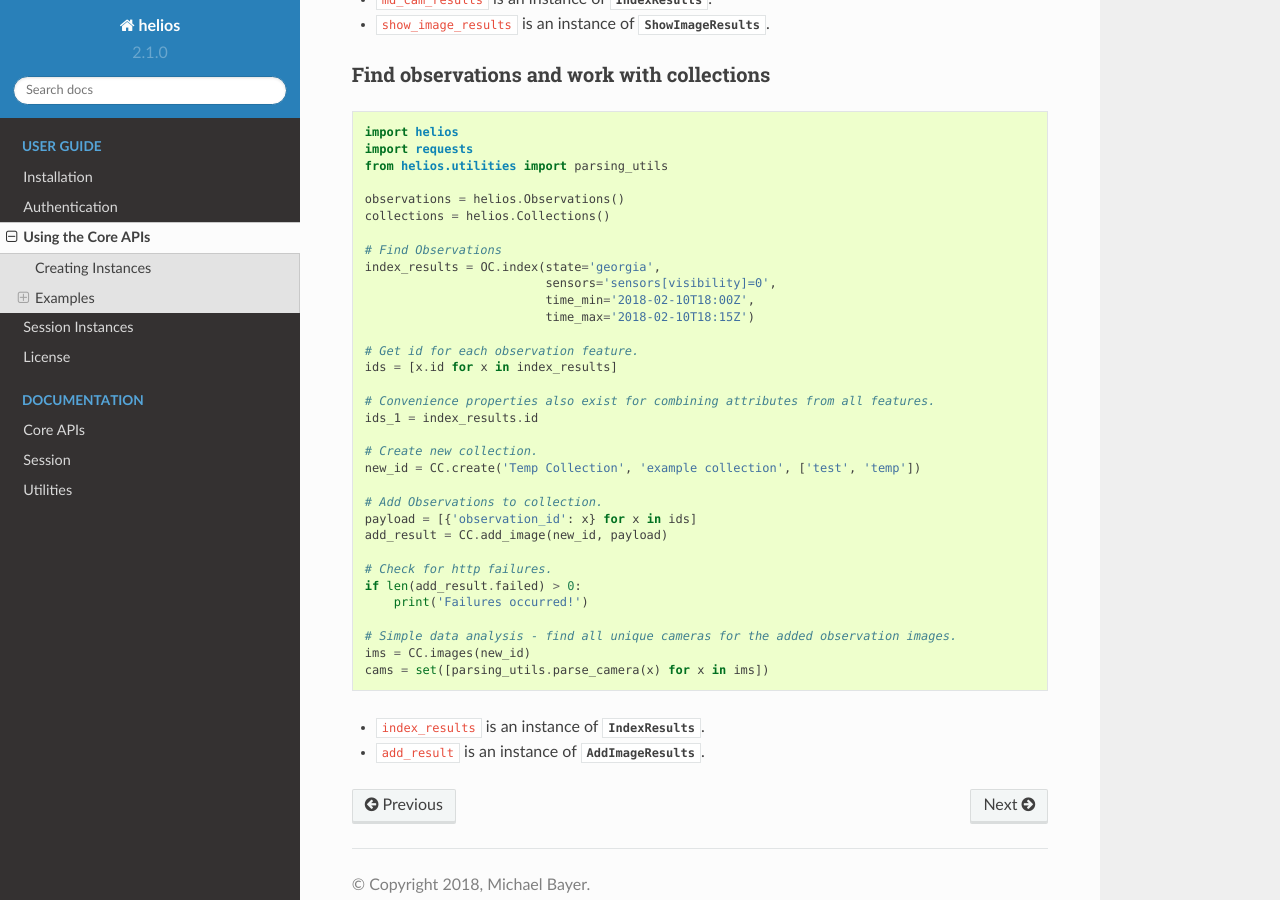
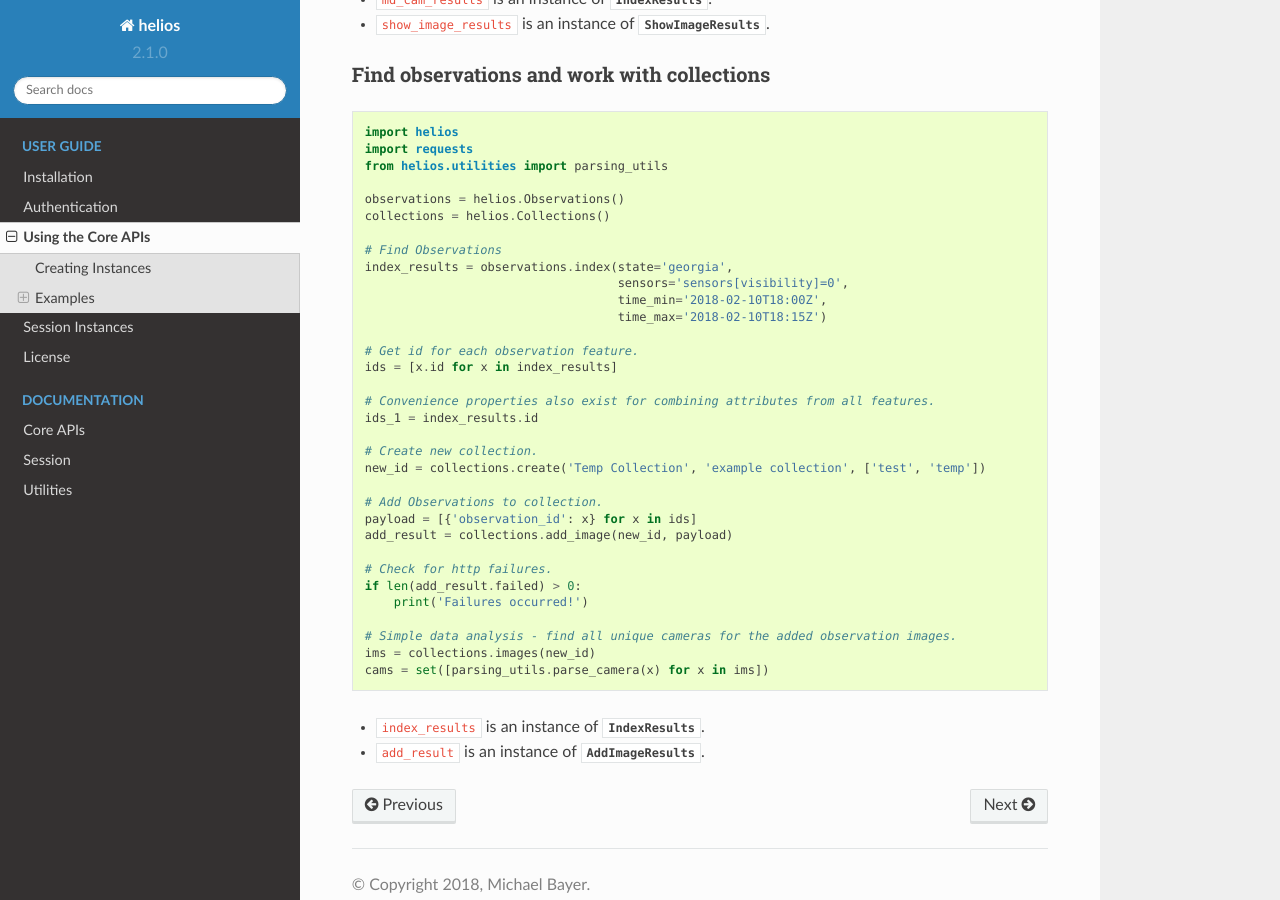
Before and after one commit to helios-earth/helios-sdk-python, a Sphinx documentation site: the page built from docs/user/core_apis_guide.rst, in a window 1280 px wide and 900 px high, scrolled down 1235 px. Built offline with Sphinx 7.4.7 and the Read the Docs theme 2.0.0, drawn with Linux system fonts in a browser that asks for light colours.

Commit message:
[Docs] Typo fix.

```diff
--- a/docs/user/core_apis_guide.rst
+++ b/docs/user/core_apis_guide.rst
@@ -83,10 +83,10 @@ Find observations and work with collections
     collections = helios.Collections()
 
     # Find Observations
-    index_results = OC.index(state='georgia',
-                             sensors='sensors[visibility]=0',
-                             time_min='2018-02-10T18:00Z',
-                             time_max='2018-02-10T18:15Z')
+    index_results = observations.index(state='georgia',
+                                       sensors='sensors[visibility]=0',
+                                       time_min='2018-02-10T18:00Z',
+                                       time_max='2018-02-10T18:15Z')
 
     # Get id for each observation feature.
     ids = [x.id for x in index_results]
@@ -95,18 +95,18 @@ Find observations and work with collections
     ids_1 = index_results.id
 
     # Create new collection.
-    new_id = CC.create('Temp Collection', 'example collection', ['test', 'temp'])
+    new_id = collections.create('Temp Collection', 'example collection', ['test', 'temp'])
 
     # Add Observations to collection.
     payload = [{'observation_id': x} for x in ids]
-    add_result = CC.add_image(new_id, payload)
+    add_result = collections.add_image(new_id, payload)
 
     # Check for http failures.
     if len(add_result.failed) > 0:
         print('Failures occurred!')
 
     # Simple data analysis - find all unique cameras for the added observation images.
-    ims = CC.images(new_id)
+    ims = collections.images(new_id)
     cams = set([parsing_utils.parse_camera(x) for x in ims])
 
 - ``index_results`` is an instance of :class:`IndexResults <helios.observations_api.IndexResults>`.
```
